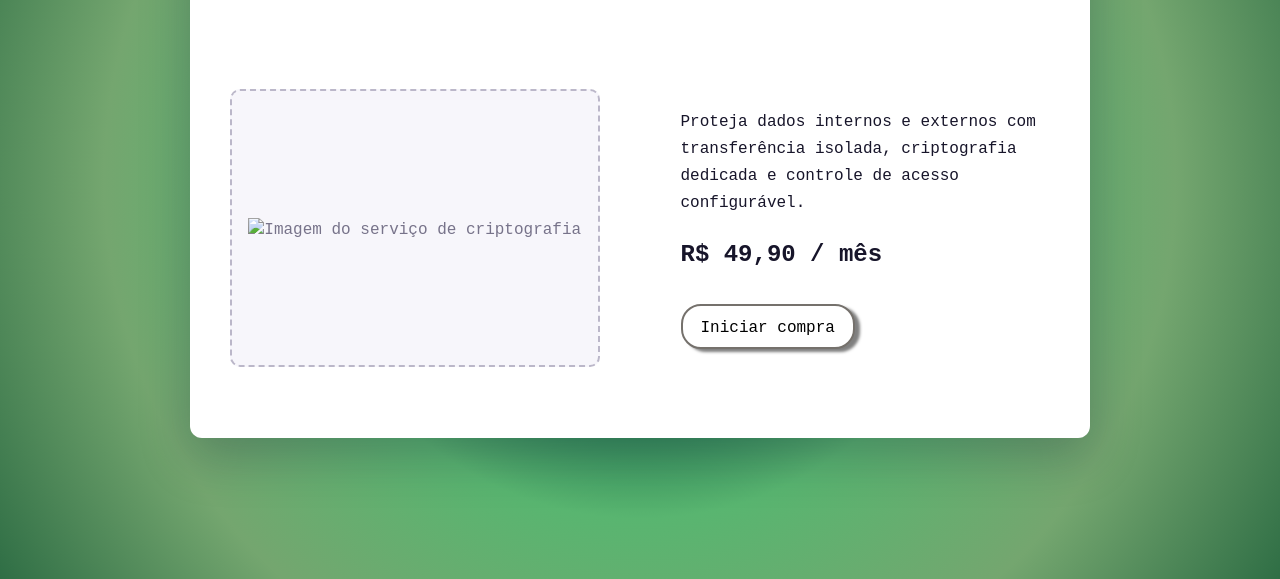
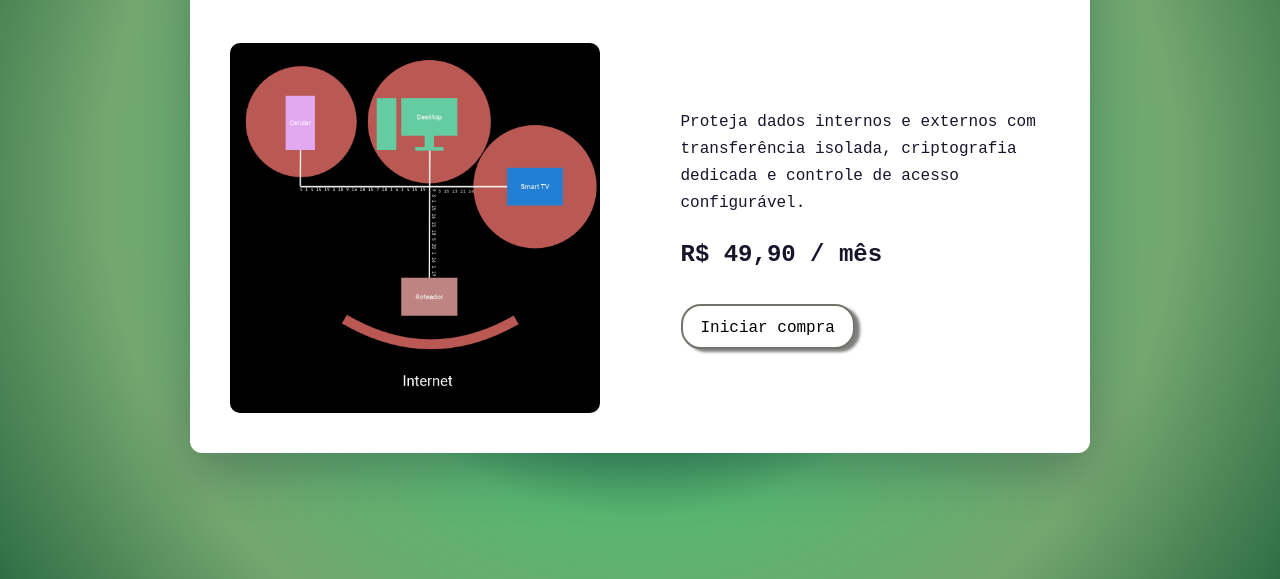
Before and after one commit to lpandradeds/netnest-website, a plain HTML site: page main/cripto.html in a window 1280 px wide. Shown: the part 221-800 px from the top of the page. Drawn offline with Linux system fonts and the light colour scheme; files whose address does not match are found by name.

Commit message:
Versão 1.0 final

```diff
--- a/main/cripto.html
+++ b/main/cripto.html
@@ -13,7 +13,7 @@
     <div class="service-content">
       <section class="service-media" aria-label="Imagem do serviço">
         <div class="service-image-placeholder">
-          <img src="../assets/images/cripto.jpg" alt="Imagem do serviço de criptografia">
+          <img src="../assets/images/cripto.png" alt="Imagem do serviço de criptografia">
         </div>
       </section>
 
--- a/style/service.css
+++ b/style/service.css
@@ -68,12 +68,20 @@ background: radial-gradient(circle,rgba(9, 102, 68, 1) 19%, rgba(89, 181, 112, 1
   display: grid;
   place-items: center;
   width: 100%;
-  aspect-ratio: 4 / 3;
-  border: 2px dashed #bbb7c9;
+  aspect-ratio: 1 / 1;
+  overflow: hidden;
+  border: none;
   border-radius: 10px;
   background: #f7f6fb;
   color: #77738a;
   text-align: center;
+}
+
+.service-image-placeholder img {
+  display: block;
+  width: 100%;
+  height: 100%;
+  object-fit: contain;
 }
 
 .service-description p {
```
Also changed, not shown: assets/images/cripto.png (added).
